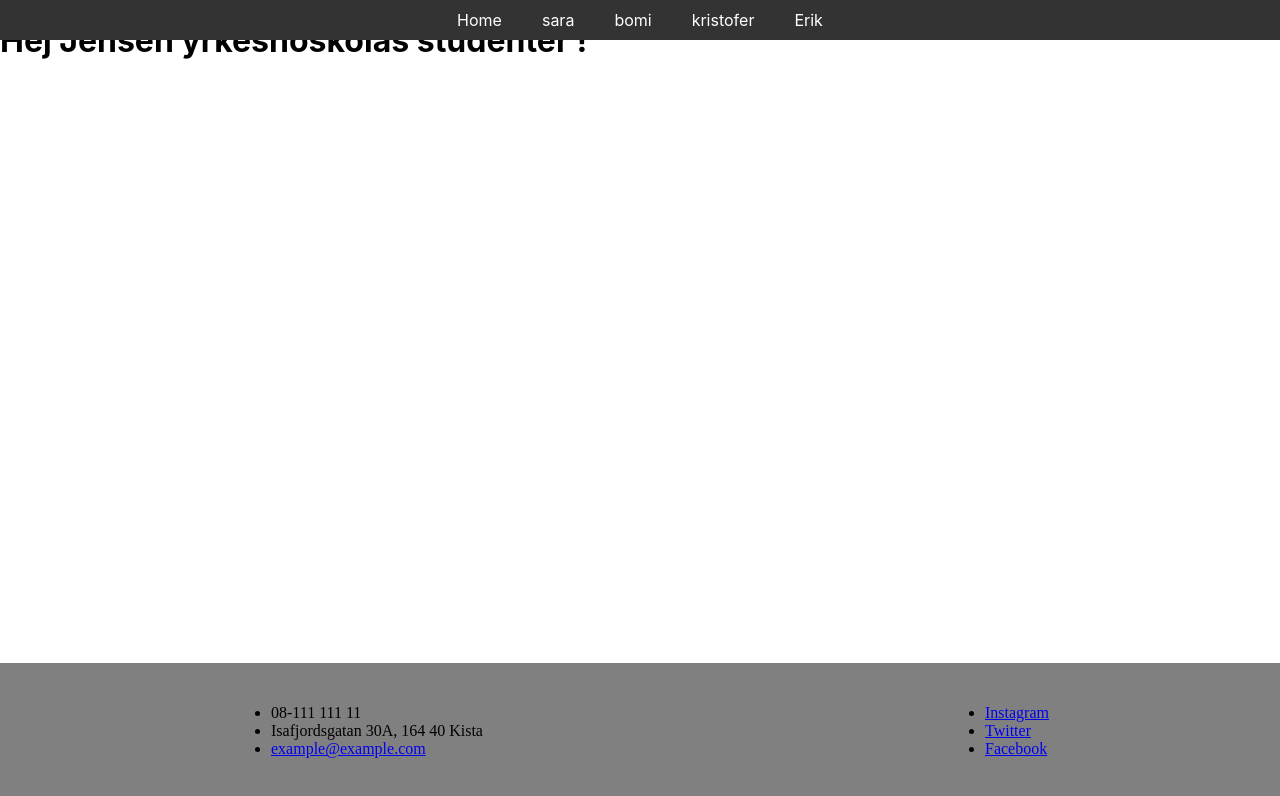
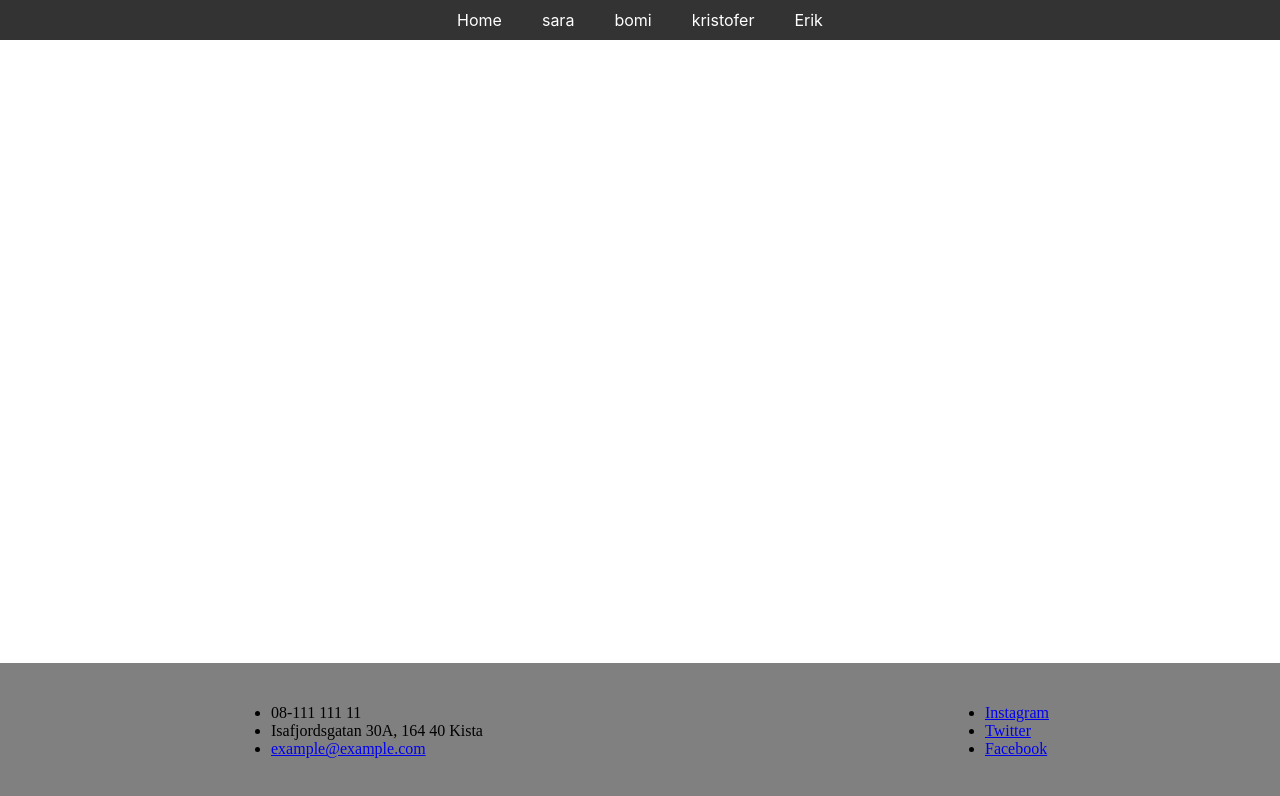
Before and after one commit to Blizzardst15/Webbramverk-Grupparbete, a React (Create React App) app in the folder jensen/: page /bomi in a window 1280 px wide. Shown: the top 796 px of the page. Built offline with nearby package versions, Linux system fonts and the light colour scheme.

Commit message:
first component test

```diff
--- a/jensen/src/components/pages/Bomi/Info.js
+++ b/jensen/src/components/pages/Bomi/Info.js
@@ -3,9 +3,17 @@ import React from 'react';
 
 function Info() {
 return (
-    <div className="Info">
-        <h1>Hej Jensen yrkeshöskolas studenter !</h1>
-    </div>
+    class Student extends React.Component {
+
+        return(){
+            <div>
+                <h2>Rapunzel </h2>
+                <h2>Picasso  </h2>
+                <p>rapunzel@email.com</p>
+                <p>Webbramverk för Javascript</p>
+            </div>
+        }
+    }
 );
 }
 
```
